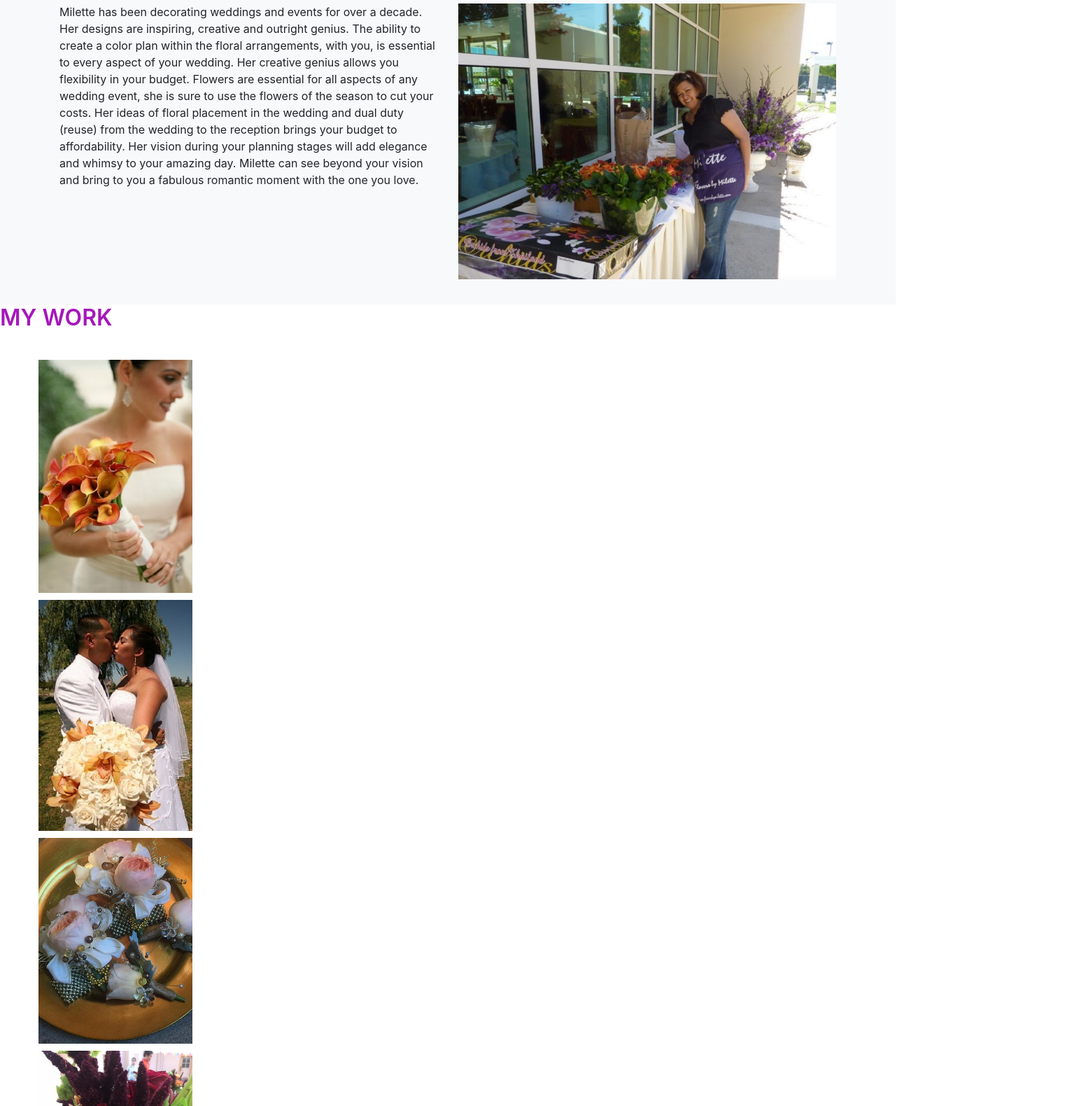
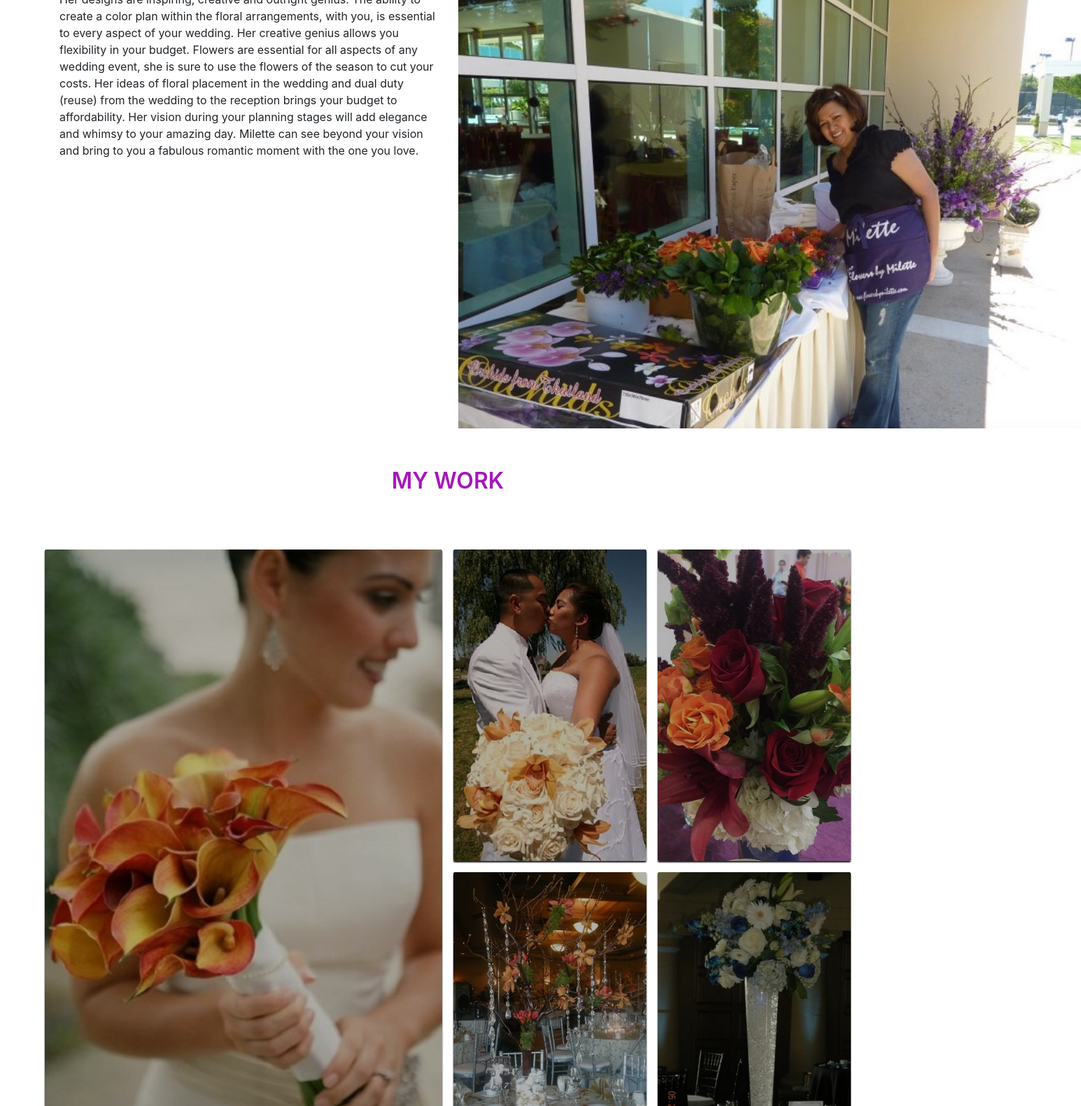
Before and after one commit to gbalanquit/flowersbymilette, a plain HTML site: page index.html in a window 1280 px wide. Shown: the part 609-2189 px from the top of the page at 70% size, 1545 px wide, since content can reach past the window. Drawn offline with nearby package versions, Linux system fonts and the light colour scheme.

Commit message:
Update style.css
updated my work section

```diff
--- a/style.css
+++ b/style.css
@@ -74,49 +74,113 @@ body {
 }
 
 /*------services section my work ------------*/
-#services h2 {
+#services {
+  background: #fff;
+  padding-top: 40px;
+  padding-bottom: 40px;
   color: #a517ba;
   font-weight: 600;
-  padding-bottom: 2%;
-}
-.gallery {
-  margin: 10px 50px;
 }
 
-.gallery img {
-  width: 230px;
-  padding: 5px;
-  transition: 1s;
+.main {
+  position: relative;
+  height: 100%;
+  width: 100;
 }
 
-.gallery img:hover {
-  transform: scale(2.1);
-}
-
-/*------about me section ------------*/
-#about-me {
-  background: #f8f9fa;
-  padding-bottom: 20px;
-  padding-top: 20px;
-  width: 100%;
-}
-
-#about-me h2 {
-  color: #a517ba;
+.main h2 {
+  text-align: center;
   font-weight: 600;
   padding-bottom: 2%;
 }
 
-.about-picture img {
-  width: 100%;
+.main .gallery {
+  position: relative;
   height: auto;
+  width: 90%;
+  margin: auto;
+  padding: 45px 0;
+  display: grid;
+  grid-template-columns: auto auto auto auto;
+  grid-gap: 2vh;
+  grid-auto-flow: dense;
 }
 
-.about-picture img {
+.main .gallery .img {
+  position: relative;
+  height: 100%;
   width: 100%;
-  height: auto;
+  overflow: hidden;
+  box-shadow: 0px 2px 2px rgba(0, 0, 0, 0.9);
+  border-radius: 2px;
 }
 
+.main .gallery .img:first-child {
+  grid-column-start: span 2;
+  grid-row-start: span 2;
+}
+
+.main .gallery .img:nth-child(2n + 3) {
+  grid-column-start: span 3;
+}
+
+.main .gallery .img:nth-child(4n + 5) {
+  grid-column-start: span 2;
+  grid-row-start: span 2;
+}
+
+.main .gallery .img:nth-child(6n + 7) {
+  grid-column-start: span 1;
+}
+
+.main .gallery .img:nth-child(8n + 9) {
+  grid-column-start: span 1;
+  grid-row-start: span 1;
+}
+
+.main .gallery .img:nth-child(10n + 11) {
+  grid-column-start: span 2;
+}
+/*
+.main .gallery .img:nth-child(12n + 13) {
+  grid-column-start: span 1;
+  grid-row-start: span 1;
+} */
+
+.main .gallery .img img {
+  height: 100%;
+  width: 100%;
+  object-fit: cover;
+  filter: brightness(0.7); /*grayscale(100);    for black and white*/
+  transition: 0.3s ease-in-out;
+}
+
+.main .gallery .img:hover img {
+  filter: brightness(1) grayscale(0);
+}
+
+@media only screen and (max-width: 768px) {
+  .main .gallery {
+    display: grid;
+    grid-template-columns: auto auto auto;
+  }
+}
+
+@media only screen and (max-width: 430px) {
+  .main .gallery {
+    display: block;
+  }
+  .main .gallery .img {
+    display: block;
+    width: 100%;
+    height: 100%;
+    margin: 2% 0;
+  }
+  .main .gallery .img img {
+    display: block;
+    filter: brightness(1) grayscale(0);
+  }
+}
 /*------testimonials section ------------*/
 #testimonials {
   padding-top: 20px;
```
